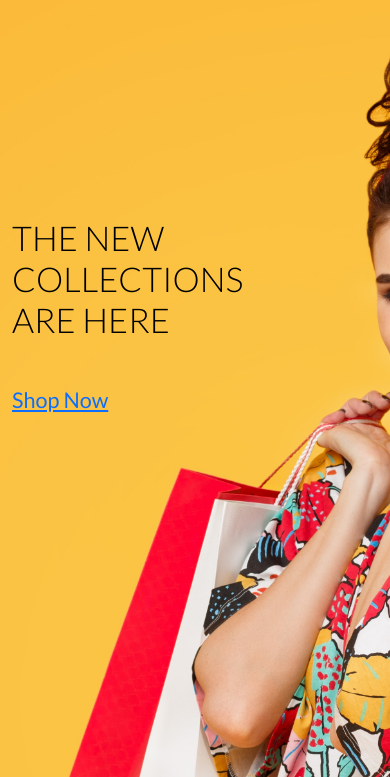
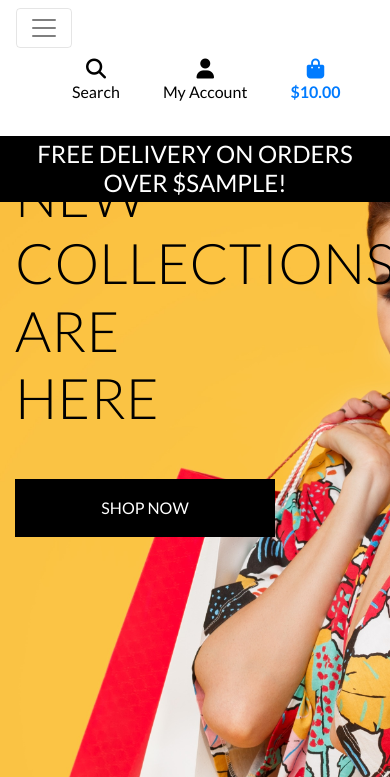
Before and after one commit to RussOakham/Boutique_ado, a Django app: template home/templates/home/index.html in a window 390 px wide. Shown: the top 777 px of the page. Run offline with Django 3.2, Linux system fonts and the light colour scheme; the template is opened without the code that fills it: most values are stand-ins (such as "Sample title", 1, 10 or a date in 2020); some libraries are stand-ins or nearby versions.

Commit message:
added mobile_header and main navbar

```diff
--- a/home/templates/home/index.html
+++ b/home/templates/home/index.html
@@ -20,7 +20,7 @@
                 </h1>
                 <div class="my-5">
                     <h4>
-                        <a href="shop-now-button btn btn-lg rouded-0 text-uppercase py-3">
+                        <a href="" class="shop-now-button btn btn-ls rounded-0 text-uppercase py-3">
                             Shop Now
                         </a>
                     </h4>
--- a/static/css/base.css
+++ b/static/css/base.css
@@ -56,6 +56,10 @@
     border: 1px solid black !important;
 }
 
+.bg-black {
+    background: #000 !important;
+}
+
 /* -------------------------------- Media Queries */
 
 /* Slightly larger container on xl screens */
--- a/templates/base.html
+++ b/templates/base.html
@@ -13,7 +13,7 @@
     {% endblock %}
 
     {% block corecss %}
-        <link href="https://cdn.jsdelivr.net/npm/bootstrap@5.0.1/dist/css/bootstrap.min.css" rel="stylesheet" integrity="sha384-+0n0xVW2eSR5OomGNYDnhzAbDsOXxcvSN1TPprVMTNDbiYZCxYbOOl7+AMvyTG2x" crossorigin="anonymous">
+        <link rel="stylesheet" href="https://cdn.jsdelivr.net/npm/bootstrap@4.6.0/dist/css/bootstrap.min.css" integrity="sha384-B0vP5xmATw1+K9KRQjQERJvTumQW0nPEzvF6L/Z6nronJ3oUOFUFpCjEUQouq2+l" crossorigin="anonymous">
         <link rel="preconnect" href="https://fonts.gstatic.com">
         <link href="https://fonts.googleapis.com/css2?family=Lato:wght@100;300;400;700;900&display=swap" rel="stylesheet">
         <link rel="stylesheet" href="{% static 'css/base.css' %}">
@@ -25,7 +25,7 @@
     {% block corejs %}
         <script src="https://kit.fontawesome.com/9991dd88f2.js" crossorigin="anonymous"></script>
         <script src="https://code.jquery.com/jquery-3.6.0.min.js" integrity="sha256-/xUj+3OJU5yExlq6GSYGSHk7tPXikynS7ogEvDej/m4=" crossorigin="anonymous"></script>
-        <script src="https://cdn.jsdelivr.net/npm/bootstrap@5.0.1/dist/js/bootstrap.bundle.min.js" integrity="sha384-gtEjrD/SeCtmISkJkNUaaKMoLD0//ElJ19smozuHV6z3Iehds+3Ulb9Bn9Plx0x4" crossorigin="anonymous"></script>
+        <script src="https://cdn.jsdelivr.net/npm/bootstrap@4.6.0/dist/js/bootstrap.bundle.min.js" integrity="sha384-Piv4xVNRyMGpqkS2by6br4gNJ7DXjqk09RmUpJ8jgGtD7zP9yug3goQfGII0yAns" crossorigin="anonymous"></script>
     {% endblock %}
 
     {% block extra_js %}
@@ -38,7 +38,7 @@
         <div id="topnav" class="row bg-white pt-lg-2 d-none d-lg-flex">
             <div class="col-12 col-lg-4 my-auto py-1 py-lg-0 text-center text-lg-left">
                 <a href="{% url 'home' %}" class="nav-link main-logo-link">
-                    <h2>Boutique Ado</h2>
+                    <h2 class="logo-font text-black my-0"><strong>Boutique</strong> Ado</h2>
                 </a>
             </div>
             <div class="col-12 col-lg-4 my-auto py-1 py-lg-0">
@@ -93,8 +93,24 @@
                     </li>
                 </ul>
             </div>
+            <div class="col-12 col-lg-4 my-auto py-1 py-lg-0"></div>
+        </div>
+        <div class="row bg-white">
+            <nav class="navbar navbar-expand-lg navbar-light w-100">
+                <button class="navbar-toggler" type="button" data-toggle="collapse" data-target="#main-nav" aria-controls="main-nav" aria-expanded="false" aria-label="Toggle navigation">
+                    <span class="navbar-toggler-icon"></span>
+                </button>
+                {% include 'includes/mobile-top-header.html' %}
+                {% include 'includes/main-nav.html' %}
+            </nav>
+        </div>
+        <div id="delivery-banner" class="row text-center">
+            <div class="col bg-black text-white">
+                <h4 class="logo-font my-1">Free delivery on orders over ${{ free_delivery_threshold }}!</h4>
+            </div>
         </div>
     </header>
+
 
     {% if messages %}
         <div class="message-container">
--- /dev/null
+++ b/templates/includes/main-nav.html
@@ -0,0 +1,50 @@
+<div class="collapse navbar-collapse" id="main-nav">
+    <ul class="navbar-nav w-auto mx-auto">
+        <li class="nav-item dropdown">
+            <a class="logo-font font-weight-bold nav-link text-black mr-5" href="#" id="all-products-link" data-toggle="dropdown" aria-haspopup="true" aria-expanded="false">
+                All Products
+            </a>
+            <div class="dropdown-menu border-0" aria-labelledby="all-products-link">
+                <a href="" class="dropdown-item">By Price</a>
+                <a href="" class="dropdown-item ">By Rating</a>
+                <a href="" class="dropdown-item ">By Category</a>
+                <a href="" class="dropdown-item">All Products</a>
+            </div>
+        </li>
+
+        <li class="nav-item dropdown">
+            <a class="logo-font font-weight-bold nav-link text-black mr-5" href="#" id="clothing-link" data-toggle="dropdown" aria-haspopup="true" aria-expanded="false">
+                Clothing
+            </a>
+            <div class="dropdown-menu border-0" aria-labelledby="clothing-link">
+                <a href="" class="dropdown-item">Activewear &amp; Essentials</a>
+                <a href="" class="dropdown-item">Jeans</a>
+                <a href="" class="dropdown-item">Shirts</a>
+                <a href="" class="dropdown-item">All Clothing</a>
+            </div>
+        </li>
+
+        <li class="nav-item dropdown">
+            <a class="logo-font font-weight-bold nav-link text-black mr-5" href="#" id="homeware-link" data-toggle="dropdown" aria-haspopup="true" aria-expanded="false">
+                Homeware
+            </a>
+            <div class="dropdown-menu border-0" aria-labelledby="homeware-link">
+                <a href="" class="dropdown-item">Bed &amp; Bath</a>
+                <a href="" class="dropdown-item">Kitchen &amp; Dining</a>
+                <a href="" class="dropdown-item">All Homeware</a>
+            </div>
+        </li>
+
+        <li class="nav-item dropdown">
+            <a class="logo-font font-weight-bold nav-link text-black" href="#" id="specials-link" data-toggle="dropdown" aria-haspopup="true" aria-expanded="false">
+                Special Offers
+            </a>
+            <div class="dropdown-menu border-0" aria-labelledby="specials-link">
+                <a href="" class="dropdown-item">New Arrivals</a>
+                <a href="" class="dropdown-item">Deals</a>
+                <a href="" class="dropdown-item">Clearance</a>
+                <a href="" class="dropdown-item">All Specials</a>
+            </div>
+        </li>
+    </ul>
+</div>
--- /dev/null
+++ b/templates/includes/mobile-top-header.html
@@ -0,0 +1,58 @@
+<ul>
+    <li class="list-inline-item">
+      <a class="text-black nav-link d-block d-lg-none" href="#" id="mobile-search" data-toggle="dropdown" aria-haspopup="true" aria-expanded="false">
+          <div class="text-center">
+              <div><i class="fas fa-search fa-lg"></i></div>
+              <p class="my-0">Search</p>
+          </div>
+      </a>
+      <div class="dropdown-menu border-0 w-100 p-3 rounded-0 my-0" aria-labelledby="mobile-search">
+          <form class="form" method="GET" action="">
+              <div class="input-group w-100">
+                  <input class="form-control border border-black rounded-0" type="text" name="q" placeholder="Search our site">
+                  <div class="input-group-append">
+                      <button class="form-control form-control btn btn-black border border-black rounded-0" type="submit">
+                          <span class="icon">
+                              <i class="fas fa-search"></i>
+                          </span>
+                      </button>
+                  </div>
+              </div>
+          </form>
+      </div>
+  </li>
+  <li class="list-inline-item dropdown">
+      <a class="text-black nav-link d-block d-lg-none" href="#" id="user-options" data-toggle="dropdown" aria-haspopup="true" aria-expanded="false">
+          <div class="text-center">
+              <div><i class="fas fa-user fa-lg"></i></div>
+              <p class="my-0">My Account</p>
+          </div>
+      </a>
+      <div class="dropdown-menu border-0" aria-labelledby="user-options">
+          {% if request.user.is_authenticated %}
+              {% if request.user.is_superuser %}
+                  <a href="{% url 'account_logout' %}" class="dropdown-item">Product Management</a>
+              {% endif %}
+              <a href="" class="dropdown-item">My Profile</a>
+              <a href="{% url 'account_logout' %}" class="dropdown-item">Logout</a>
+          {% else %}
+              <a href="{% url 'account_signup' %}" class="dropdown-item">Register</a>
+              <a href="{% url 'account_login' %}" class="dropdown-item">Login</a>
+          {% endif %}
+      </div>
+  </li>
+  <li class="list-inline-item">
+      <a class="{% if grand_total %}text-primary font-weight-bold{% else %}text-black{% endif %} nav-link d-block d-lg-none" href="">
+          <div class="text-center">
+              <div><i class="fas fa-shopping-bag fa-lg"></i></div>
+              <p class="my-0">
+                  {% if grand_total %}
+                      ${{ grand_total|floatformat:2 }}
+                  {% else %}
+                      $0.00
+                  {% endif %}
+              </p>
+          </div>
+      </a>
+    </li>
+  </ul>
```
